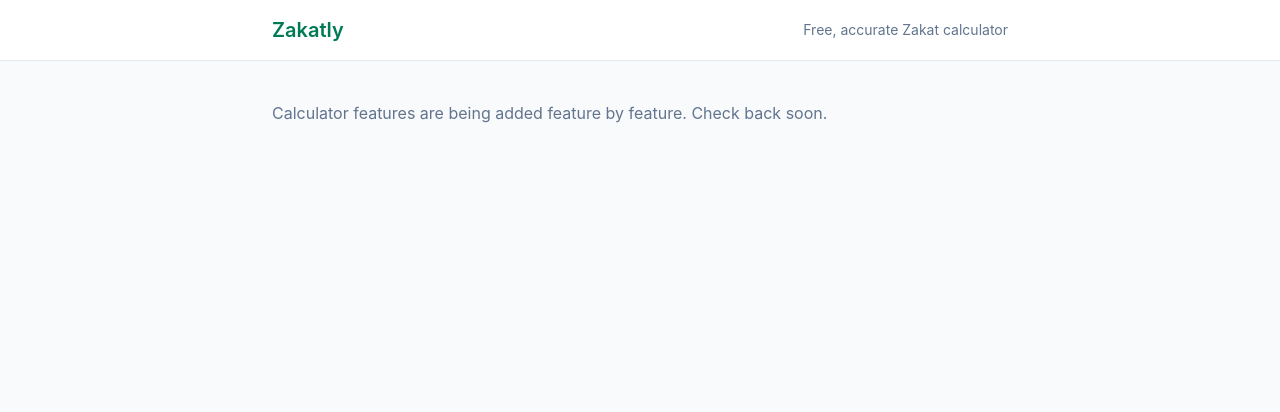
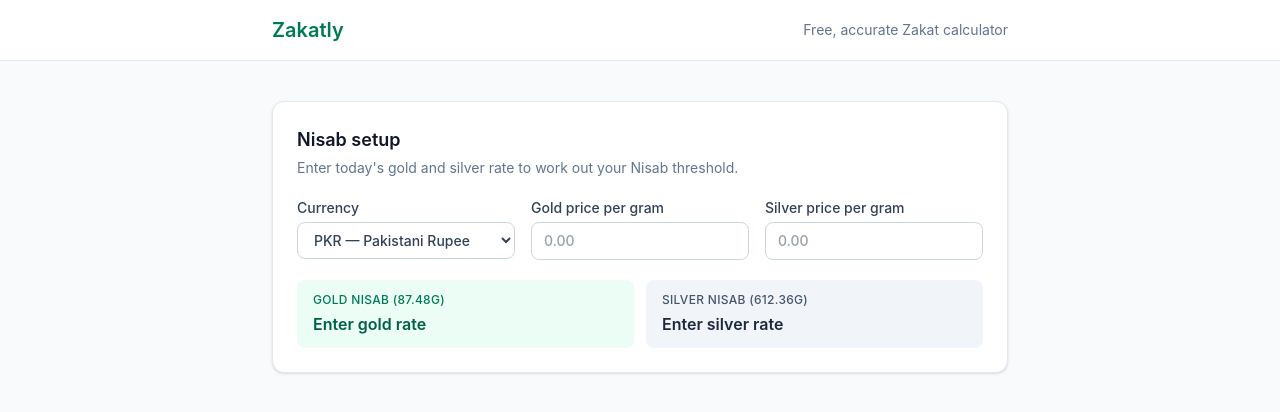
Before and after one commit to alibhatti23/zakatly, a React (Vite) app: page / in a window 1280 px wide. Shown: the top 412 px of the page. Built offline with nearby package versions, Linux system fonts and the light colour scheme.

Commit message:
Add Nisab setup feature
Lets the user pick a currency and enter today's gold and silver rate, then shows the computed gold Nisab (87.48g) and silver Nisab (612.36g) in that currency. Introduces the shared ZakatProvider context that later features will extend.

```diff
--- a/src/App.tsx
+++ b/src/App.tsx
@@ -1,5 +1,9 @@
+import { ZakatProvider } from "./context/zakat-provider"
+import { NisabSetupCard } from "./features/nisab-setup/nisab-setup-card"
+
 function App() {
   return (
+    <ZakatProvider>
       <div className="min-h-screen bg-slate-50 text-slate-900">
         <header className="border-b border-slate-200 bg-white">
           <div className="mx-auto flex max-w-3xl items-center justify-between px-4 py-4">
@@ -8,12 +12,11 @@ function App() {
           </div>
         </header>
 
-      <main className="mx-auto max-w-3xl px-4 py-10">
-        <p className="text-slate-500">
-          Calculator features are being added feature by feature. Check back soon.
-        </p>
+        <main className="mx-auto flex max-w-3xl flex-col gap-6 px-4 py-10">
+          <NisabSetupCard />
         </main>
       </div>
+    </ZakatProvider>
   )
 }
 
--- /dev/null
+++ b/src/context/use-zakat.ts
@@ -0,0 +1,10 @@
+import { useContext } from "react"
+import { ZakatContext, type ZakatContextValue } from "./zakat-context"
+
+export function useZakat(): ZakatContextValue {
+  const context = useContext(ZakatContext)
+  if (!context) {
+    throw new Error("useZakat must be used within a ZakatProvider")
+  }
+  return context
+}
--- /dev/null
+++ b/src/context/zakat-context.ts
@@ -0,0 +1,11 @@
+import { createContext } from "react"
+import type { CurrencyCode, NisabState } from "../types/zakat"
+
+export interface ZakatContextValue {
+  nisab: NisabState
+  setCurrency: (currency: CurrencyCode) => void
+  setGoldPricePerGram: (price: number | null) => void
+  setSilverPricePerGram: (price: number | null) => void
+}
+
+export const ZakatContext = createContext<ZakatContextValue | null>(null)
--- /dev/null
+++ b/src/context/zakat-provider.tsx
@@ -0,0 +1,25 @@
+import { useMemo, useState, type ReactNode } from "react"
+import type { NisabState } from "../types/zakat"
+import { ZakatContext, type ZakatContextValue } from "./zakat-context"
+
+export function ZakatProvider({ children }: { children: ReactNode }) {
+  const [nisab, setNisab] = useState<NisabState>({
+    currency: "PKR",
+    goldPricePerGram: null,
+    silverPricePerGram: null,
+  })
+
+  const value = useMemo<ZakatContextValue>(
+    () => ({
+      nisab,
+      setCurrency: (currency) => setNisab((prev) => ({ ...prev, currency })),
+      setGoldPricePerGram: (goldPricePerGram) =>
+        setNisab((prev) => ({ ...prev, goldPricePerGram })),
+      setSilverPricePerGram: (silverPricePerGram) =>
+        setNisab((prev) => ({ ...prev, silverPricePerGram })),
+    }),
+    [nisab],
+  )
+
+  return <ZakatContext.Provider value={value}>{children}</ZakatContext.Provider>
+}
--- /dev/null
+++ b/src/features/nisab-setup/nisab-setup-card.tsx
@@ -0,0 +1,95 @@
+import { useZakat } from "../../context/use-zakat"
+import { CURRENCY_OPTIONS, formatAmount } from "../../lib/currency"
+import { calculateGoldNisabValue, calculateSilverNisabValue } from "../../lib/nisab"
+import type { CurrencyCode } from "../../types/zakat"
+
+function parseRateInput(value: string): number | null {
+  if (value.trim() === "") return null
+  const parsed = Number(value)
+  return Number.isFinite(parsed) && parsed >= 0 ? parsed : null
+}
+
+export function NisabSetupCard() {
+  const { nisab, setCurrency, setGoldPricePerGram, setSilverPricePerGram } = useZakat()
+  const currency = CURRENCY_OPTIONS.find((option) => option.code === nisab.currency)!
+
+  const goldNisabValue =
+    nisab.goldPricePerGram !== null ? calculateGoldNisabValue(nisab.goldPricePerGram) : null
+  const silverNisabValue =
+    nisab.silverPricePerGram !== null
+      ? calculateSilverNisabValue(nisab.silverPricePerGram)
+      : null
+
+  return (
+    <section className="rounded-xl border border-slate-200 bg-white p-6 shadow-sm">
+      <h2 className="text-lg font-semibold text-slate-900">Nisab setup</h2>
+      <p className="mt-1 text-sm text-slate-500">
+        Enter today's gold and silver rate to work out your Nisab threshold.
+      </p>
+
+      <div className="mt-5 grid gap-4 sm:grid-cols-3">
+        <label className="flex flex-col gap-1 text-sm font-medium text-slate-700">
+          Currency
+          <select
+            className="rounded-lg border border-slate-300 px-3 py-2 text-sm focus:border-emerald-500 focus:outline-none"
+            value={nisab.currency}
+            onChange={(event) => setCurrency(event.target.value as CurrencyCode)}
+          >
+            {CURRENCY_OPTIONS.map((option) => (
+              <option key={option.code} value={option.code}>
+                {option.code} — {option.label}
+              </option>
+            ))}
+          </select>
+        </label>
+
+        <label className="flex flex-col gap-1 text-sm font-medium text-slate-700">
+          Gold price per gram
+          <input
+            type="number"
+            min="0"
+            inputMode="decimal"
+            placeholder="0.00"
+            className="rounded-lg border border-slate-300 px-3 py-2 text-sm focus:border-emerald-500 focus:outline-none"
+            value={nisab.goldPricePerGram ?? ""}
+            onChange={(event) => setGoldPricePerGram(parseRateInput(event.target.value))}
+          />
+        </label>
+
+        <label className="flex flex-col gap-1 text-sm font-medium text-slate-700">
+          Silver price per gram
+          <input
+            type="number"
+            min="0"
+            inputMode="decimal"
+            placeholder="0.00"
+            className="rounded-lg border border-slate-300 px-3 py-2 text-sm focus:border-emerald-500 focus:outline-none"
+            value={nisab.silverPricePerGram ?? ""}
+            onChange={(event) => setSilverPricePerGram(parseRateInput(event.target.value))}
+          />
+        </label>
+      </div>
+
+      <div className="mt-5 grid gap-3 sm:grid-cols-2">
+        <div className="rounded-lg bg-emerald-50 px-4 py-3">
+          <p className="text-xs font-medium uppercase tracking-wide text-emerald-700">
+            Gold Nisab (87.48g)
+          </p>
+          <p className="mt-1 text-base font-semibold text-emerald-800">
+            {goldNisabValue !== null ? formatAmount(goldNisabValue, currency) : "Enter gold rate"}
+          </p>
+        </div>
+        <div className="rounded-lg bg-slate-100 px-4 py-3">
+          <p className="text-xs font-medium uppercase tracking-wide text-slate-600">
+            Silver Nisab (612.36g)
+          </p>
+          <p className="mt-1 text-base font-semibold text-slate-800">
+            {silverNisabValue !== null
+              ? formatAmount(silverNisabValue, currency)
+              : "Enter silver rate"}
+          </p>
+        </div>
+      </div>
+    </section>
+  )
+}
--- /dev/null
+++ b/src/lib/currency.ts
@@ -0,0 +1,20 @@
+import type { CurrencyOption } from "../types/zakat"
+
+export const CURRENCY_OPTIONS: CurrencyOption[] = [
+  { code: "PKR", label: "Pakistani Rupee", symbol: "Rs" },
+  { code: "USD", label: "US Dollar", symbol: "$" },
+  { code: "SAR", label: "Saudi Riyal", symbol: "SR" },
+  { code: "AED", label: "UAE Dirham", symbol: "AED" },
+  { code: "GBP", label: "British Pound", symbol: "£" },
+  { code: "EUR", label: "Euro", symbol: "€" },
+  { code: "INR", label: "Indian Rupee", symbol: "₹" },
+  { code: "BDT", label: "Bangladeshi Taka", symbol: "৳" },
+]
+
+export function formatAmount(amount: number, currency: CurrencyOption): string {
+  const rounded = Math.round(amount * 100) / 100
+  return `${currency.symbol} ${rounded.toLocaleString(undefined, {
+    minimumFractionDigits: 2,
+    maximumFractionDigits: 2,
+  })}`
+}
--- /dev/null
+++ b/src/lib/nisab.ts
@@ -0,0 +1,10 @@
+export const GOLD_NISAB_GRAMS = 87.48
+export const SILVER_NISAB_GRAMS = 612.36
+
+export function calculateGoldNisabValue(goldPricePerGram: number): number {
+  return goldPricePerGram * GOLD_NISAB_GRAMS
+}
+
+export function calculateSilverNisabValue(silverPricePerGram: number): number {
+  return silverPricePerGram * SILVER_NISAB_GRAMS
+}
--- /dev/null
+++ b/src/types/zakat.ts
@@ -0,0 +1,21 @@
+export type CurrencyCode =
+  | "PKR"
+  | "USD"
+  | "SAR"
+  | "AED"
+  | "GBP"
+  | "EUR"
+  | "INR"
+  | "BDT"
+
+export interface CurrencyOption {
+  code: CurrencyCode
+  label: string
+  symbol: string
+}
+
+export interface NisabState {
+  currency: CurrencyCode
+  goldPricePerGram: number | null
+  silverPricePerGram: number | null
+}
```
Lines whose indentation alone changed are shown as unchanged.
